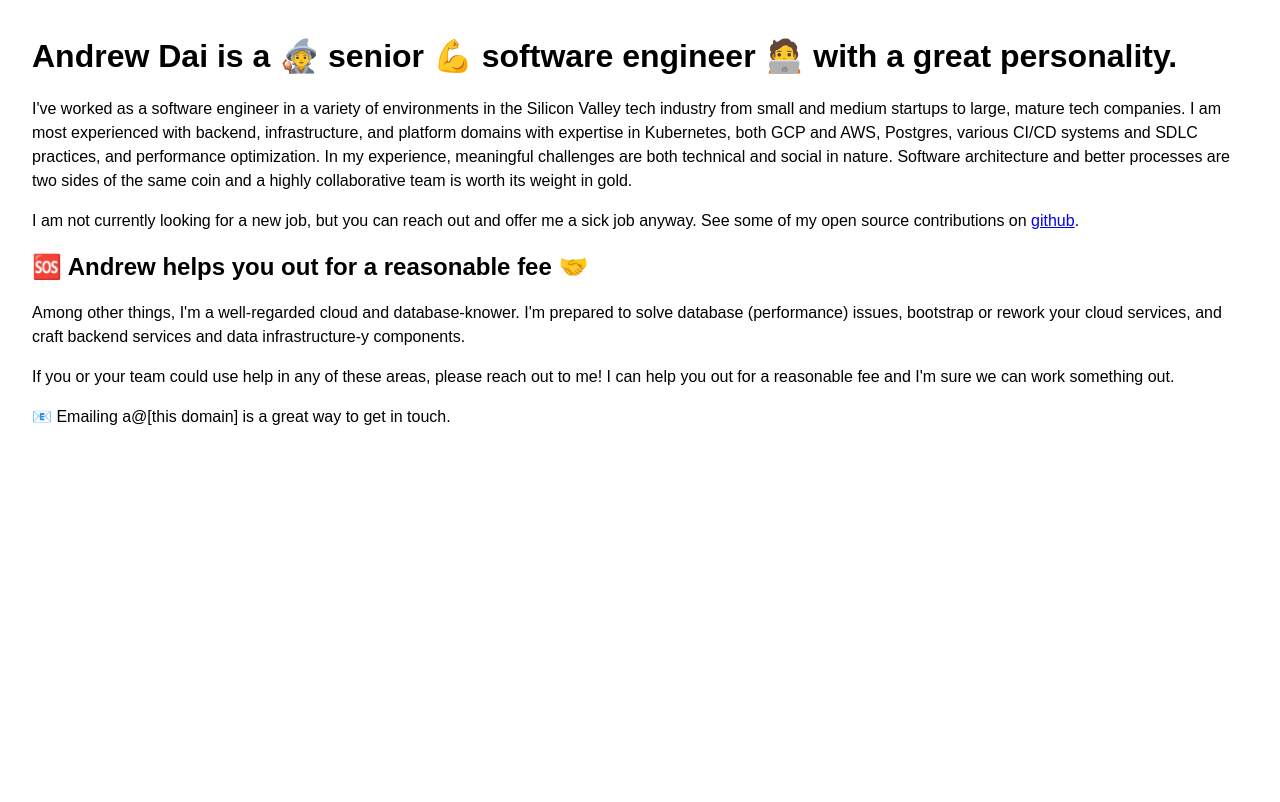
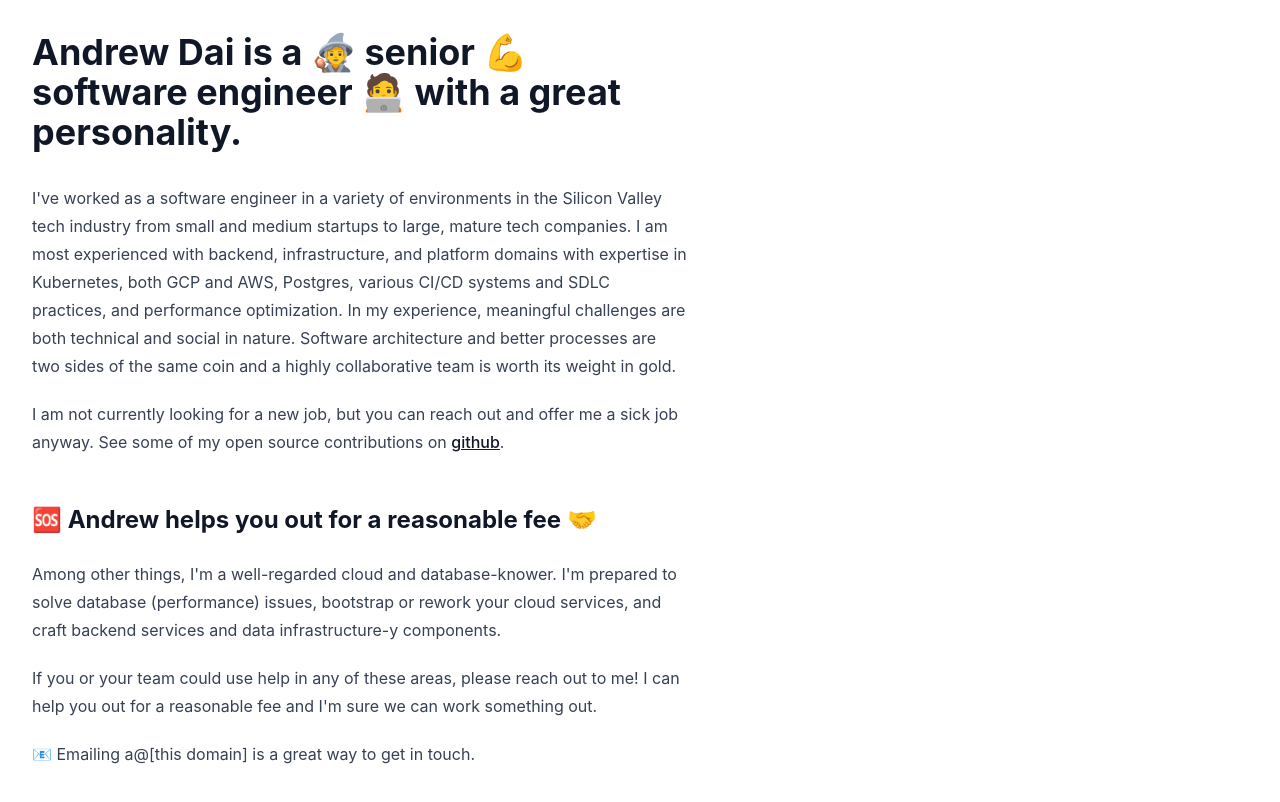
Before and after one commit to bunsenmcdubbs/bunsenmcdubbs.github.io, an Astro site: page / in a window 1280 px wide. Built offline with nearby package versions, Linux system fonts and the light colour scheme; Astro itself is replaced by a stand-in of ours.

Commit message:
migrate homepage to use main theme

```diff
--- a/src/layouts/Layout.astro
+++ b/src/layouts/Layout.astro
@@ -1,12 +1,20 @@
 ---
 import '../styles/global.css'
+import type { MarkdownLayoutProps } from 'astro';
+
+type Props = MarkdownLayoutProps<{
+  title?: string;
+}>;
+const {title} = Astro.props
 ---
 <html>
   <head>
-    <meta name="viewport" content="width=device-width, initial-scale=1.0" />
+    <meta charset="utf-8">
+    <meta name="viewport" content="width=device-width; initial-scale=1.0; maximum-scale=1.0; user-scalable=0;" />
+    <title>{title ?? 'untitled'}</title>
   </head>
-  <body>
-    <div class="mx-auto p-10 bg-white dark:bg-gray-800">
+  <body class="">
+    <div class="min-h-screen p-8 bg-white dark:bg-gray-800 dark:text-gray-300">
       <slot />
     </div>
   </body>
--- a/src/layouts/post.astro
+++ b/src/layouts/post.astro
@@ -4,14 +4,13 @@ import Prose from '../components/Prose.astro'
 import type { MarkdownLayoutProps } from 'astro';
 
 type Props = MarkdownLayoutProps<{
-  // Define frontmatter props here
   title: string;
   date: string;
 }>;
 
 const { frontmatter } = Astro.props;
 ---
-<Layout>
+<Layout title={frontmatter.title + ' | Andrew\'s Blog'}>
   <h1 class="text-3xl font-bold prose dark:prose-invert">{ frontmatter.title }</h1>
   <p class="prose dark:prose-invert">written on { new Date(frontmatter.date).toDateString() }</p>
   <Prose>
--- a/src/pages/index.astro
+++ b/src/pages/index.astro
@@ -1,24 +1,9 @@
 ---
-import '../assets/normalize.css'
+import Layout from '../layouts/Layout.astro'
 ---
-<html lang="en">
-<head>
-    <meta charset="utf-8">
-    <meta name="viewport" content="width=device-width; initial-scale=1.0; maximum-scale=1.0; user-scalable=0;" />
-    <title>Andrew Dai</title>
-    <link rel="shortcut icon" href="https://en.gravatar.com/userimage/43242946/99ef6a0172bffefbe4c08416d432eef0.png?size=64">
-    <style>
-        body {
-            padding: 1em 2em;
-        }
-        p, li {
-            line-height: 1.5;
-        }
-    </style>
-</head>
-
-<body>
-<h1>Andrew Dai is a 🧙 senior 💪 software engineer 🧑‍💻 with a great personality.</h1>
+<Layout title='Andrew Dai'>
+<div class='prose dark:prose-invert'>
+<h1 class='text-4xl dark:text-gray-200 font-bold'>Andrew Dai is a 🧙 senior 💪 software engineer 🧑‍💻 with a great personality.</h1>
 <section>
     <p>I've worked as a software engineer in a variety of environments in the Silicon Valley tech industry from small
         and medium startups to large, mature tech companies. I am most experienced with backend, infrastructure, and platform
@@ -31,7 +16,7 @@ import '../assets/normalize.css'
         open source contributions on <a href="https://github.com/bunsenmcdubbs/">github</a>.</p>
 </section>
 <section>
-    <h2>🆘 Andrew helps you out for a reasonable fee 🤝</h2>
+    <h2 class='text-2xl dark:text-gray-200 font-bold'>🆘 Andrew helps you out for a reasonable fee 🤝</h2>
     <p>Among other things, I&apos;m a well-regarded cloud and database-knower. I'm prepared to solve database
         (performance) issues, bootstrap or rework your cloud services, and craft backend services and data
         infrastructure-y components.</p>
@@ -39,5 +24,5 @@ import '../assets/normalize.css'
         reasonable fee and I&apos;m sure we can work something out.</p>
     <p>📧 Emailing a@[this domain] is a great way to get in touch.</p>
 </section>
-</body>
-</html>
+</div>
+</Layout>
```
